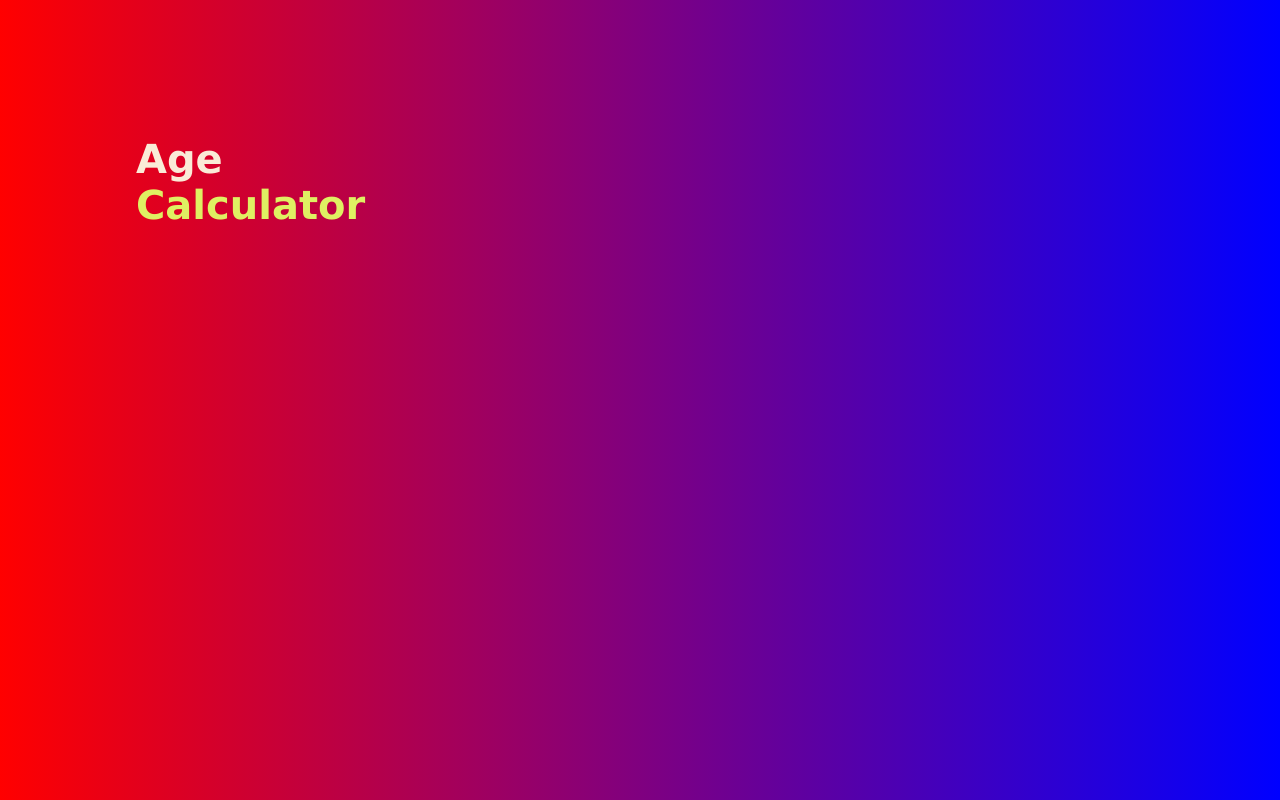
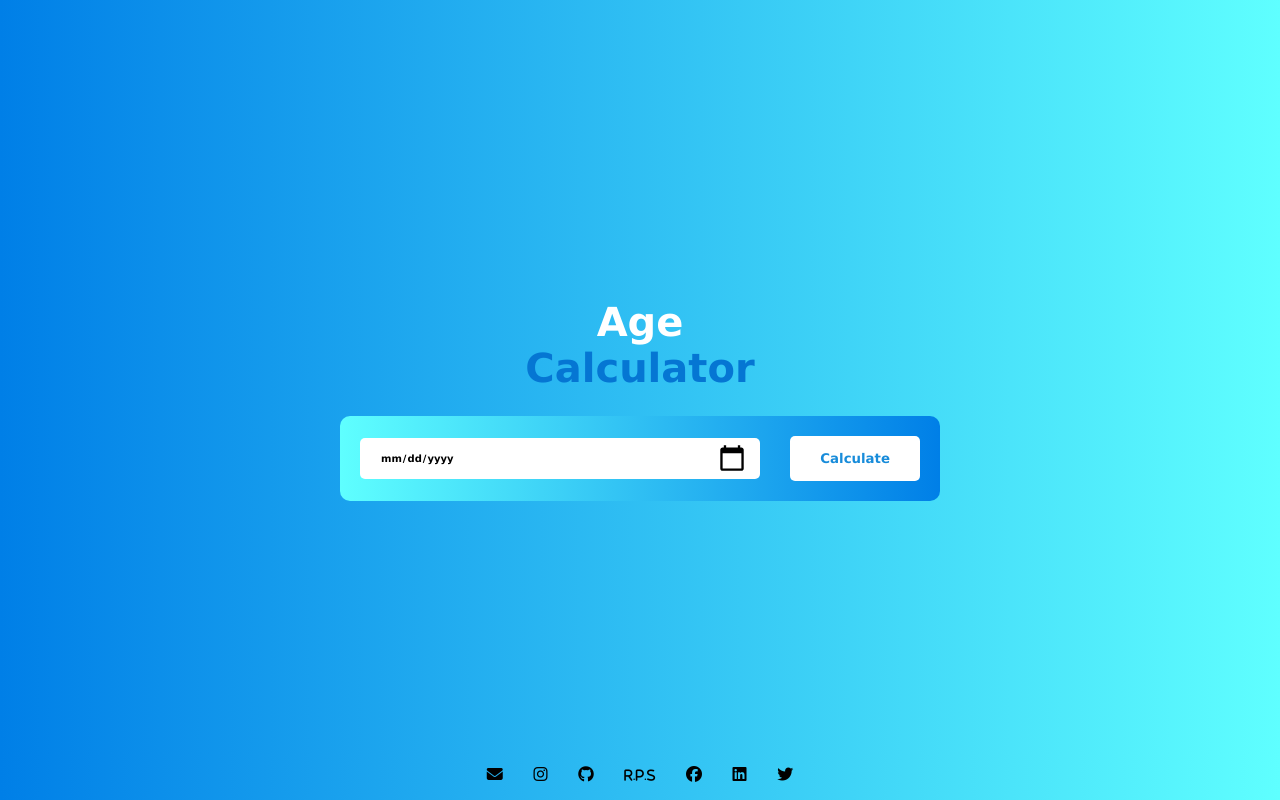
Before and after one commit to rpsrivastava24337/Age-calculator, a plain HTML site: page Age-calc/index.html in a window 1280 px wide. Drawn offline with Linux system fonts and the light colour scheme.

Commit message:
design update

```diff
--- a/Age-calc/index.html
+++ b/Age-calc/index.html
@@ -6,6 +6,7 @@
     <meta name="viewport" content="width=device-width, initial-scale=1.0">
     <title>Age-calculator</title>
     <link rel="stylesheet" href="style.css">
+    <script src="https://kit.fontawesome.com/7b7afea921.js" crossorigin="anonymous"></script>
 </head>
 
 <body>
@@ -14,10 +15,41 @@
             <h1>
                 Age <br><span>Calculator</span>
             </h1>
+            <div class="input-box">
+                <input type="date">
+                <button>Calculate</button>
+
+            </div>
         </div>
+
     </div>
+    <footer>
+        <div class="icons">
 
+            <a class="fab" href= "mailto:rpsrivastava24337@gmail.com" target=”_blank”> <i
+                    class=" fa fa-envelope"></a></i>
+            <a class="fab" href="https://www.instagram.com/rpsrivastava24337/" target=”_blank”><i
+                    class="fa-brands fa-instagram"></i></a> </i>
+            <a class="fab" href="https://github.com/rpsrivastava24337" target=”_blank”> <i
+                    class="fa-brands fa-github"></a></i>
+            <p class="fab"> R.P.S</p>
+            <a class="fab" href="https://www.facebook.com/RaviprakashsrivastavaRPS/" target=”_blank”> <i
+                    class="fa-brands fa-facebook"></a></i>
+            <a class="fab" href="https://www.linkedin.com/in/ravi-prakash-srivastava-ab05991ba/" target=”_blank”> <i
+                    class="fa-brands fa-linkedin"></a></i>
+
+            <a class="fab" href="https://twitter.com/rpsrivastava24" target=”_blank”> <i
+                    class="fa-brands fa-twitter "></a></i>
+
+
+        </div>
+
+
+    </footer>
     <script src="app.js"></script>
+
+
+
 </body>
 
 </html>
--- a/Age-calc/style.css
+++ b/Age-calc/style.css
@@ -1,27 +1,139 @@
-*{
+* {
     box-sizing: border-box;
-    margin:auto;
+    margin: auto;
     padding: auto;
-    font-family:Verdana, Geneva, Tahoma, sans-serif;
+    font-family: Verdana, Geneva, Tahoma, sans-serif;
 }
 
-.container{
+.container {
+    display: flex;
     width: 100%;
-    min-height: 100vh;
-    background:linear-gradient(90deg ,red ,blue);
-    color: antiquewhite;
-    padding:10px;
+    min-height:100vh;
+    background: linear-gradient(90deg, rgb(0, 127, 231), rgb(95, 255, 255));
+    color: rgb(255, 255, 255);
+    padding: 10px;
+
 }
+
 .calculator {
     width: 100%;
     max-width: 600px;
-    margin-top: 10%;
-    margin-left: 10%;
+    margin-top: auto;
+    margin-left: auto;
+    text-align: center;
+
 }
 
-.calculator h1{
-    font-size:40px;
+.calculator h1 {
+    font-size: 40px;
 }
+
 .calculator h1 span {
-    color: rgb(223, 240, 98);
+    color:rgb(5, 118, 211);
+
 }
+
+.input-box {
+    margin-top: 25px;
+    padding: 20px;
+    display: flex;
+    align-items: center;
+    background: linear-gradient(90deg,  rgb(95, 255, 255),rgb(0, 127, 231));
+    border-radius: 10px;
+
+}
+
+.input-box input {
+    flex: 1;
+    margin-right: 30px;
+    padding: 14PX 20PX;
+    border: 0;
+    outline: 0;
+    font-size: 10px;
+    border-radius: 5px;
+    position: relative;
+    font-weight: 900;
+}
+
+.input-box button {
+    background-color: rgb(255, 255, 255);
+    border: 0;
+    outline: 0;
+    padding: 15px 30px;
+    border-radius: 5px;
+    font-weight: 900;
+    color: rgb(24, 140, 218);
+    cursor: pointer;
+}
+
+.input-box input::-webkit-calendar-picker-indicator {
+    top: 0%;
+    bottom: 0;
+    left: 0%;
+    right: 0;
+    width: auto;
+    height: auto;
+    position: absolute;
+    background-position:97%;
+    background-size: 30px;
+    cursor: pointer;
+}
+.input-box input:hover{
+    outline: ridge 2px rgb(0, 255, 238);
+}
+.input-box button:hover{
+   transform: scale(0.98);
+   outline: ridge 2px rgb(0, 255, 255);
+}
+
+
+
+footer{
+    text-align: center;
+    color:  rgb(0, 24, 44);
+    background: linear-gradient(90deg,rgb(0, 127, 231),  rgb(95, 255, 255));
+    margin-bottom: 5px;
+    position: fixed;
+  left: 0;
+  bottom: 0;
+  width: 100%;
+}
+footer p {
+    font-size: small;
+    display: inline;
+}
+#footer button{
+    margin: 5px;
+
+}
+#footer .btn{
+    background:  #1f2623;
+    border: #00eaff solid 2px;
+}
+#footer .btn:hover{
+    background:  #00a99d;
+    border: #51ffe5 solid 2px;
+    color: #030303;
+    box-shadow: #0dffe7 0px 5px 8px;
+}
+#footer{
+    background:  #1f2623;
+}
+#footer p{
+    color: #cccfcf;
+    font-size: small;
+    font-family:system-ui, -apple-system, BlinkMacSystemFont, 'Segoe UI', Roboto, Oxygen, Ubuntu, Cantarell, 'Open Sans', 'Helvetica Neue', sans-serif;
+
+}
+
+.fab{
+    padding: 1%;
+    color:  rgb(0, 0, 0);
+}
+.fab:hover{
+    color: rgb(0, 65, 130);
+    transform: scale(1.4) rotate(360deg);
+    transition: 1.5s;
+
+
+}
```
